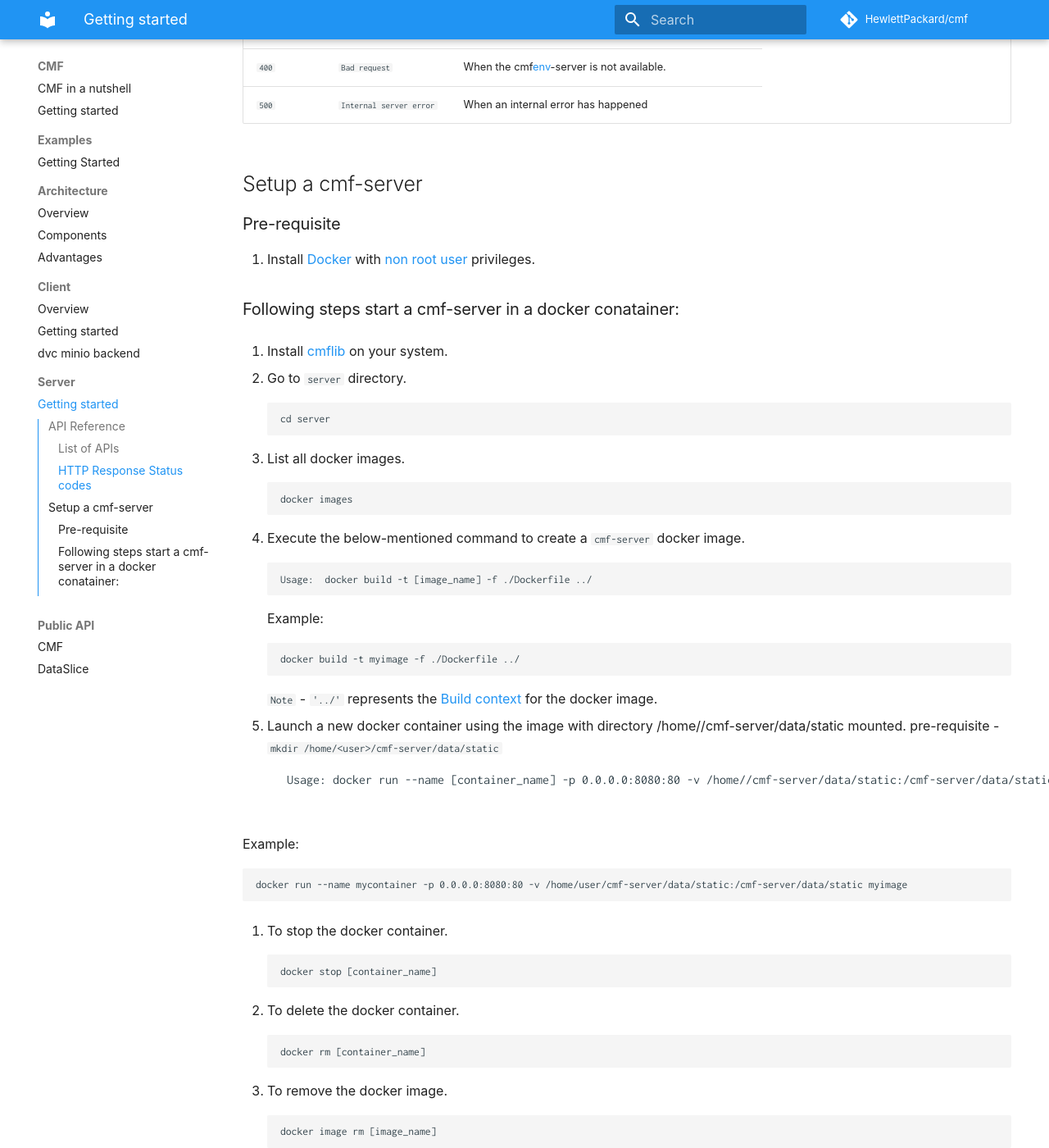
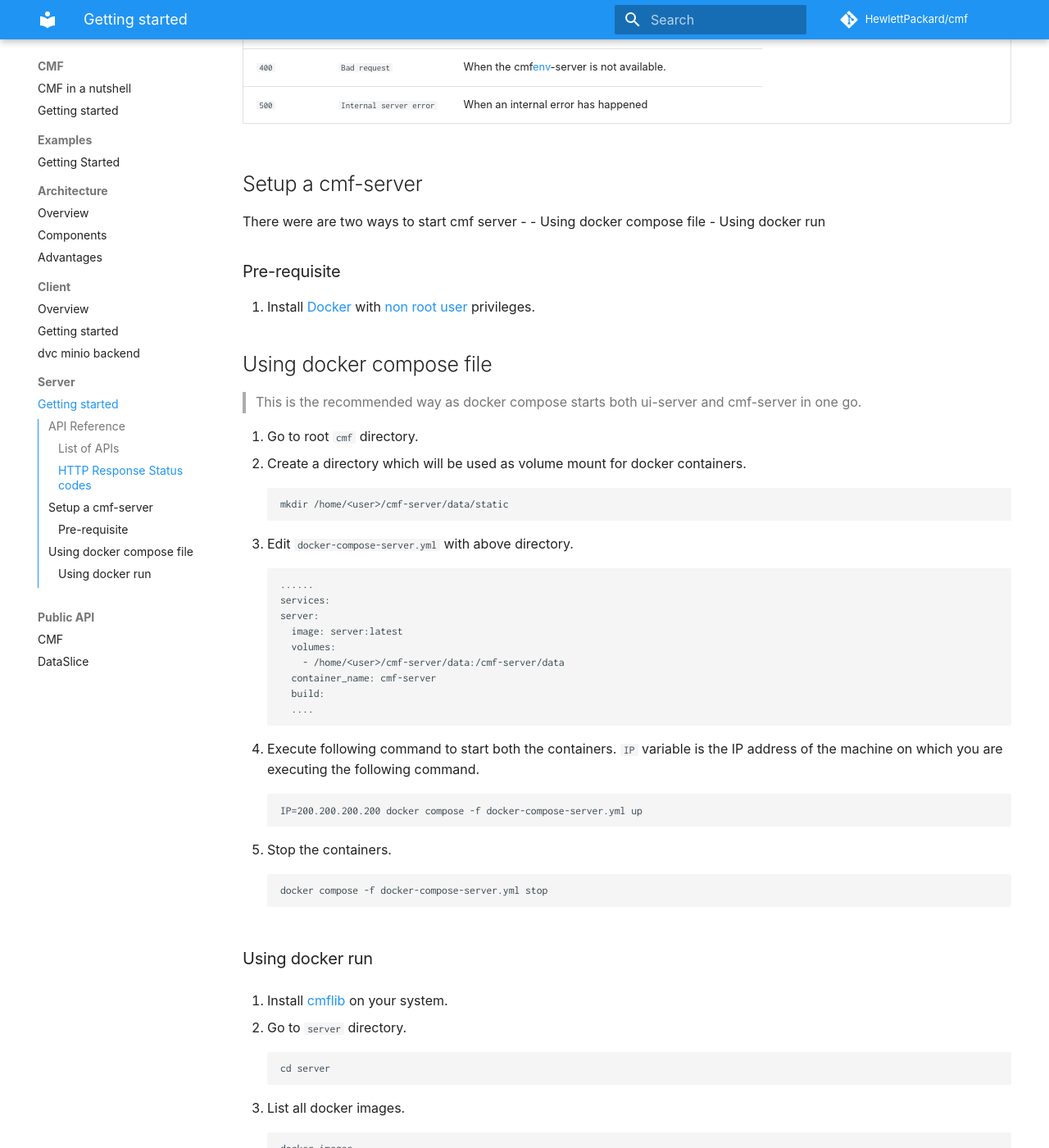
Before and after one commit to HewlettPackard/cmf, an MkDocs documentation site: the page built from docs/cmf_server/cmf-server.md, in a window 1280 px wide and 1400 px high, scrolled down 830 px. Shown: the whole window at 82% size. Built offline with MkDocs 1.6.1 and Material for MkDocs 9.7.7, drawn with Linux system fonts in a browser that asks for light colours; some web fonts are replaced; comment, search, counter and statistics services are not loaded.

Commit message:
Added steps about how to start cmf-server using docker-compose-server.yml file

````diff
--- a/docs/cmf_server/cmf-server.md
+++ b/docs/cmf_server/cmf-server.md
@@ -26,10 +26,46 @@ They accept and return JSON-encoded request bodies and responses and return stan
 
 ## Setup a cmf-server
 
+There were are two ways to start cmf server -
+- Using docker compose file
+- Using docker run
+
 ### Pre-requisite
 1. Install [Docker](https://docs.docker.com/engine/install/ubuntu/#install-using-the-repository) with [non root user](https://docs.docker.com/engine/install/ubuntu/#install-using-the-repository) privileges.
 
-### Following steps start a cmf-server in a docker conatainer:
+## Using docker compose file
+> This is the recommended way as docker compose starts both ui-server and cmf-server in one go.
+
+1. Go to root `cmf` directory.
+2. Create a directory which will be used as volume mount for docker containers.
+   ```
+   mkdir /home/<user>/cmf-server/data/static
+   ```
+
+3.  Edit `docker-compose-server.yml` with above directory.
+  ```
+  ......
+  services:
+  server:
+    image: server:latest
+    volumes:
+      - /home/<user>/cmf-server/data:/cmf-server/data
+    container_name: cmf-server
+    build:
+    ....
+  ```
+
+ 4. Execute following command to start both the containers. `IP` variable is the IP address of the machine on which you are executing the following command.
+    ```
+    IP=200.200.200.200 docker compose -f docker-compose-server.yml up
+    ```
+
+5. Stop the containers.
+   ```
+   docker compose -f docker-compose-server.yml stop
+   ```
+
+### Using docker run
 
 1.  Install [cmflib](../index.md#installation) on your system.
 
````
